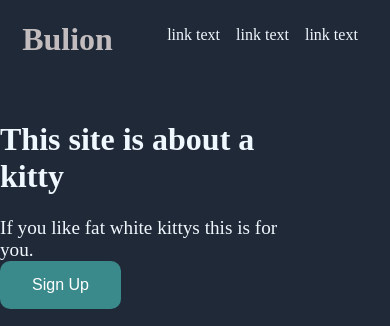
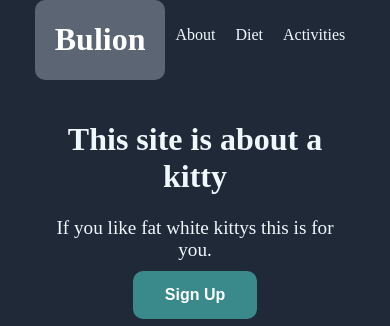
Before and after one commit to paluras2/Site, a plain HTML site: page index.html in a window 390 px wide. Shown: the top 326 px of the page. Drawn offline with Linux system fonts and the light colour scheme.

Commit message:
Make it mobile friendly and some small tweeks

```diff
--- a/index.html
+++ b/index.html
@@ -13,9 +13,9 @@
     <div  class="header">
         <div class="Header-logo"><h1>Bulion</h1></div>
         <ul>
-            <li><a href="url">link text</a></li>
-            <li><a href="url">link text</a></li>
-            <li><a href="url">link text</a></li>
+            <li><a href="url">About</a></li>
+            <li><a href="url">Diet</a></li>
+            <li><a href="url">Activities</a></li>
         </ul>
     </div>
 
--- a/style.css
+++ b/style.css
@@ -4,6 +4,7 @@ body {
     margin: 0px;
     overflow:auto;
     flex-direction: column;
+    text-align: center;
 
 
 
@@ -12,6 +13,10 @@ body {
 .firstpart {
     background-color: #1f2937;
     color: aliceblue;
+    margin: 0px;
+    padding: 0px;
+    display: flex;
+    flex-direction: column;
 
 }
 
@@ -19,20 +24,17 @@ body {
 
     display: flex;
     justify-content: space-around;
+    margin: 0px;
+    padding: 0px;
 
 
 }
 
 .Header-logo {
-    color: rgba(216, 209, 209, 0.884);
-
-    justify-items: center;
-    align-items: center;
-    display: flex;
-
-
-
-
+    color: rgb(255, 255, 255);
+    background-color: #7b8592a8;
+    border-radius: 10px;
+    padding: 0px 20px ;
 }
 
 .content {
@@ -73,8 +75,12 @@ body {
 
 ul {
     display: flex;
-    gap: 16px;
+    gap: 20px;
     padding: 10px;
+    justify-content: space-evenly;
+    align-content: center;
+
+
 
 }
 
@@ -96,13 +102,16 @@ a {
     text-decoration: none;
     display: inline-block;
     font-size: 16px;
-    align-self: start;
+    align-self: center;
     border-radius: 10px;
+    font-weight: bold;
+    margin-top: 10px;
   }
 
   @media (max-width: 800px) {
     .firstpart,
     .content {
       flex-direction: column;
+      align-items: center;
     }
   }
```
